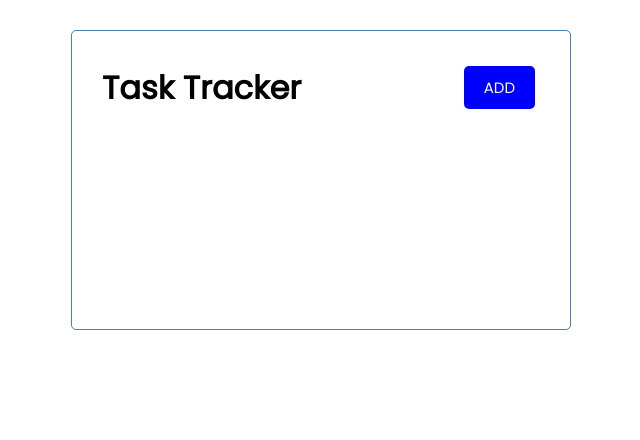
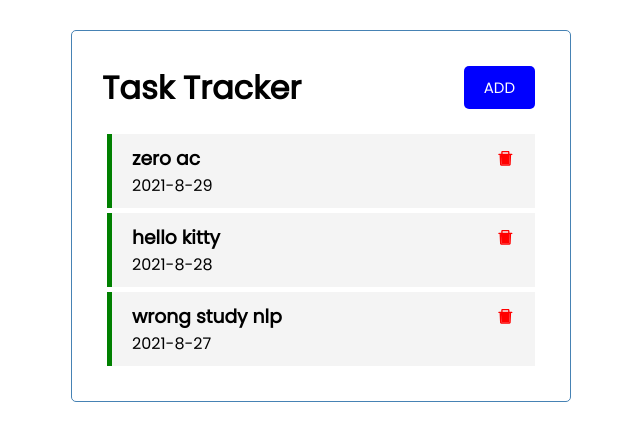
Before and after one commit to ZeroAC/React_demo_study, a React (Create React App) app: page / in a window 1280 px wide. Shown: the top 440 px of the page, without its empty margins (319-959 px from the left). Built offline with nearby package versions, Linux system fonts and the light colour scheme.

Commit message:
add tasks func component and can delete task

```diff
--- a/package.json
+++ b/package.json
@@ -8,6 +8,7 @@
     "@testing-library/user-event": "^12.8.3",
     "react": "^17.0.2",
     "react-dom": "^17.0.2",
+    "react-icons": "^4.2.0",
     "react-scripts": "4.0.3",
     "web-vitals": "^1.1.2"
   },
--- a/src/App.js
+++ b/src/App.js
@@ -1,14 +1,52 @@
 //在react启用emmet提示功能https://medium.com/@eshwaren/enable-emmet-support-for-jsx-in-visual-studio-code-react-f1f5dfe8809c
-import './App.css';
-import Header from './components/Header';
+import "./App.css";
+import Header from "./components/Header";
+import Tasks from "./components/Tasks";
+import { useState } from "react";
 
 function App() {
+  const [tasks, setTasks] = useState([
+    {
+      id: 1,
+      text: "zero ac",
+      day: "2021-8-29",
+      reminder: true,
+    },
+    {
+      id: 2,
+      text: "hello kitty",
+      day: "2021-8-28",
+      reminder: true,
+    },
+    {
+      id: 3,
+      text: "wrong study nlp",
+      day: "2021-8-27",
+      reminder: true,
+    },
+  ]);
+  // Delete Task
+  const deleteTask = (id) => {
+    setTasks(tasks.filter((task) => task.id !== id));
+  };
+  //Toggle reminder
+  const toggleReminder = (id) => {
+    setTasks(
+      tasks.map((task) =>
+        task.id === id ? { ...task, reminder: !task.reminder } : task
+      )
+    );
+  };
   return (
     <div className="container">
       {/* 注意 必须要包裹在一个父元素内 */}
       <Header />
+      <Tasks
+        tasks={tasks}
+        onDeleteTask={deleteTask}
+        onToggleReminder={toggleReminder}
+      />
     </div>
-
   );
 }
 export default App;
--- /dev/null
+++ b/src/components/Task.js
@@ -0,0 +1,19 @@
+import React from "react";
+import { AiTwotoneDelete } from "react-icons/ai";/* install icon > npm install react-icons */
+
+const Task = ({ task, onDeleteTask, onToggleReminder }) => {
+  return (
+    <div className={`task ${task.reminder ? 'reminder':''}`} onDoubleClick={()=>onToggleReminder(task.id)}>
+      <h3>
+        {task.text}
+        <AiTwotoneDelete
+          style={{ color: "red", cursor: "pointer" }}
+          onClick={() => onDeleteTask(task.id)}
+        />
+      </h3>
+      <p>{task.day}</p>
+    </div>
+  );
+};
+
+export default Task;
--- /dev/null
+++ b/src/components/Tasks.js
@@ -0,0 +1,17 @@
+import Task from "./Task";
+const Tasks = ({ tasks, onDeleteTask, onToggleReminder }) => {
+  return (
+    <>
+      {tasks.length ? tasks.map((item) => (
+        <Task
+          key={item.id}
+          task={item}
+          onDeleteTask={onDeleteTask}
+          onToggleReminder={onToggleReminder}
+        />
+      )):'No Task'}
+    </>
+  );
+};
+
+export default Tasks;
```
Also changed, not shown: 1 other file (tests, documents, lock files or other folders).
